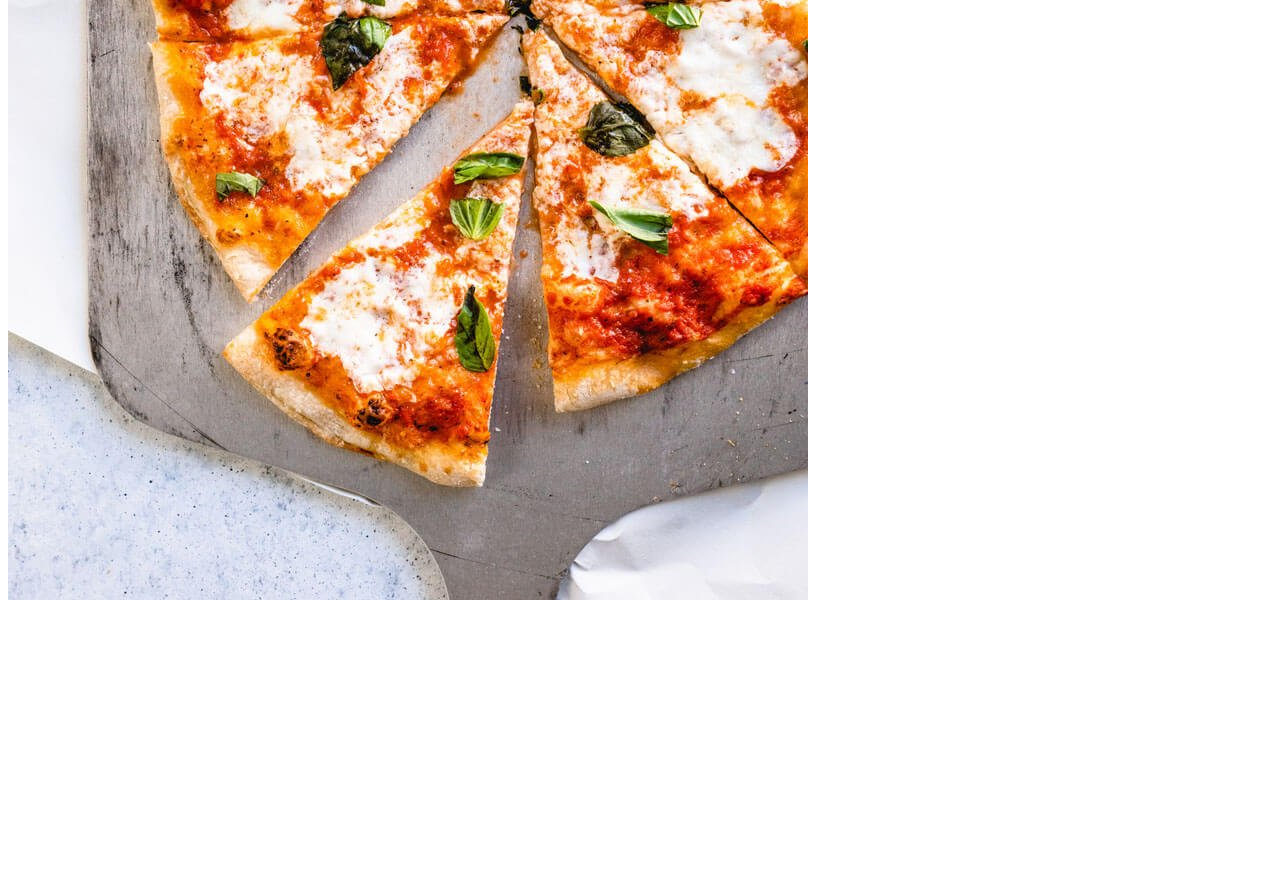
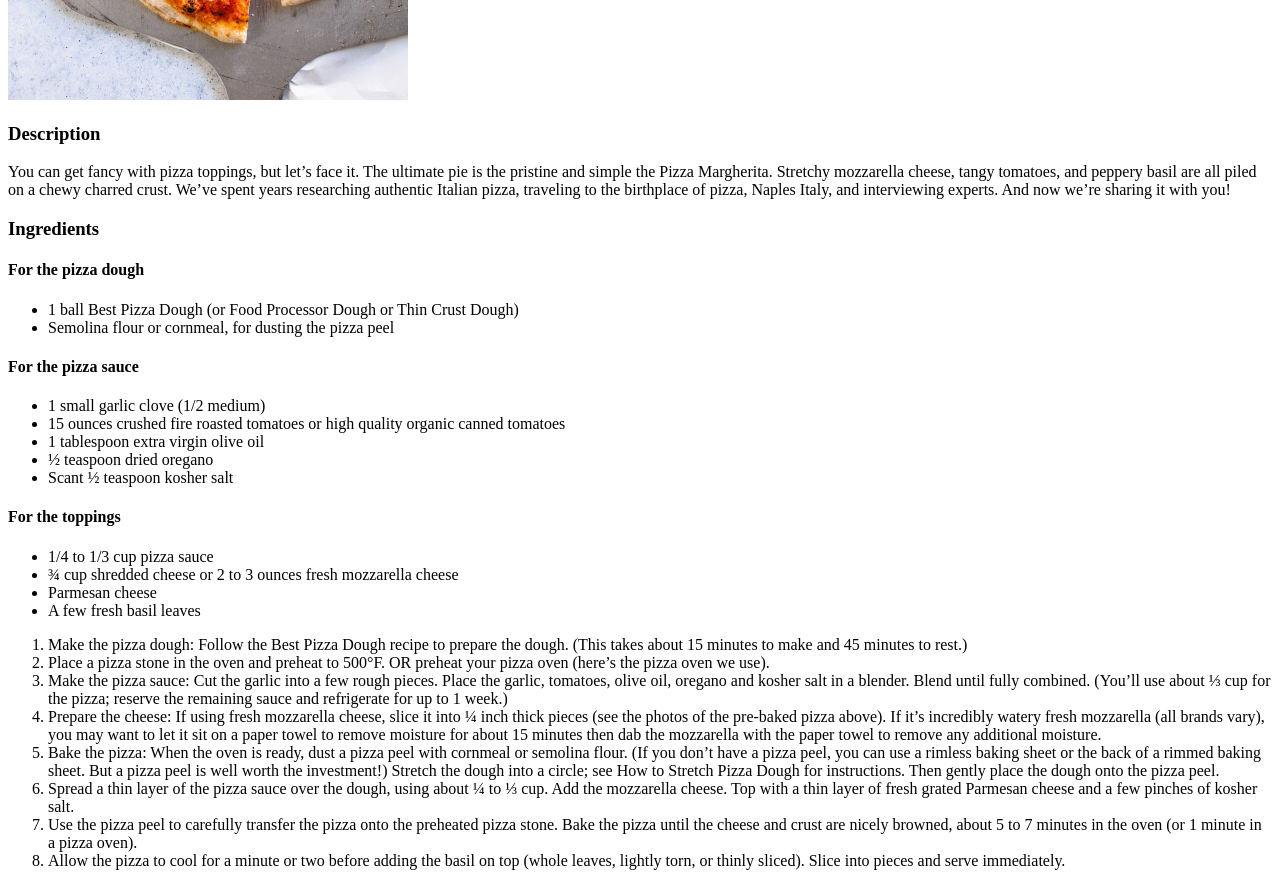
Before and after one commit to fredrikb12/odin-recipes, a plain HTML site: page recipes/margherita.html in a window 1280 px wide. Shown: the part 480-1366 px from the top of the page. Before the commit the page ends 1092 px from the top, so only its background shows below. Drawn offline with Linux system fonts and the light colour scheme.

Commit message:
Add content to margherita.html

```diff
--- a/recipes/margherita.html
+++ b/recipes/margherita.html
@@ -6,6 +6,59 @@
     </head>
     <body>
         <h1>A beautiful homemade margherita</h1>
-        <img src="../img/Margherita-Pizza-018.jpg">
+        <img src="../img/Margherita-Pizza-018.jpg" width="400px">
+
+        <h3>Description</h3>
+        <p>You can get fancy with pizza toppings, but let’s face it. The ultimate pie is the pristine and simple the Pizza Margherita.
+            Stretchy mozzarella cheese, tangy tomatoes, and peppery basil are all piled on a chewy charred crust.
+            We’ve spent years researching authentic Italian pizza, traveling to the birthplace of pizza, Naples Italy, and interviewing experts.
+            And now we’re sharing it with you!</p>
+
+        <h3>Ingredients</h3>
+        <h4>For the pizza dough</h4>
+        <ul>
+            <li>1 ball Best Pizza Dough (or Food Processor Dough or Thin Crust Dough)</li>
+            <li>Semolina flour or cornmeal, for dusting the pizza peel</li>
+        </ul>
+
+        <h4>For the pizza sauce</h4>
+        <ul>
+            <li>1 small garlic clove (1/2 medium)</li>
+            <li>15 ounces crushed fire roasted tomatoes or high quality organic canned tomatoes</li>
+            <li>1 tablespoon extra virgin olive oil</li>
+            <li>½ teaspoon dried oregano</li>
+            <li>Scant ½ teaspoon kosher salt</li>
+        </ul>
+
+        <h4>For the toppings</h4>
+        <ul>
+            <li>1/4 to 1/3 cup pizza sauce</li>
+            <li>¾ cup shredded cheese or 2 to 3 ounces fresh mozzarella cheese</li>
+            <li>Parmesan cheese</li>
+            <li>A few fresh basil leaves</li>
+        </ul>
+
+        <ol>
+            <li>Make the pizza dough: Follow the Best Pizza Dough recipe to prepare the dough. (This takes about 15 minutes to make and 45 minutes to rest.)</li>
+            <li>Place a pizza stone in the oven and preheat to 500°F. OR preheat your pizza oven (here’s the pizza oven we use).</li>
+            <li>Make the pizza sauce: Cut the garlic into a few rough pieces. Place the garlic, tomatoes, olive oil, oregano and kosher salt in a blender.
+                 Blend until fully combined. (You’ll use about ⅓ cup for the pizza; reserve the remaining sauce and refrigerate for up to 1 week.)</li>
+            <li>
+                Prepare the cheese: If using fresh mozzarella cheese, slice it into ¼ inch thick pieces (see the photos of the pre-baked pizza above).
+                 If it’s incredibly watery fresh mozzarella (all brands vary), you may want to let it sit on a paper towel to remove moisture for about 15 minutes
+                  then dab the mozzarella with the paper towel to remove any additional moisture.</li>
+            <li>Bake the pizza: When the oven is ready, dust a pizza peel with cornmeal or semolina flour.
+                (If you don’t have a pizza peel, you can use a rimless baking sheet or the back of a rimmed baking sheet.
+                But a pizza peel is well worth the investment!) Stretch the dough into a circle; see How to Stretch Pizza Dough for instructions.
+                Then gently place the dough onto the pizza peel.
+            </li>
+            <li>Spread a thin layer of the pizza sauce over the dough, using about ¼ to ⅓ cup. Add the mozzarella cheese.
+                 Top with a thin layer of fresh grated Parmesan cheese and a few pinches of kosher salt.</li>
+            <li>Use the pizza peel to carefully transfer the pizza onto the preheated pizza stone. Bake the pizza until the cheese and crust are nicely browned,
+                 about 5 to 7 minutes in the oven (or 1 minute in a pizza oven).</li>
+            <li>Allow the pizza to cool for a minute or two before adding the basil on top (whole leaves, lightly torn, or thinly sliced).
+                 Slice into pieces and serve immediately.</li>
+        </ol>
+
     </body>
 </html>
```
Also changed, not shown: index.html (+1 -1 lines).
